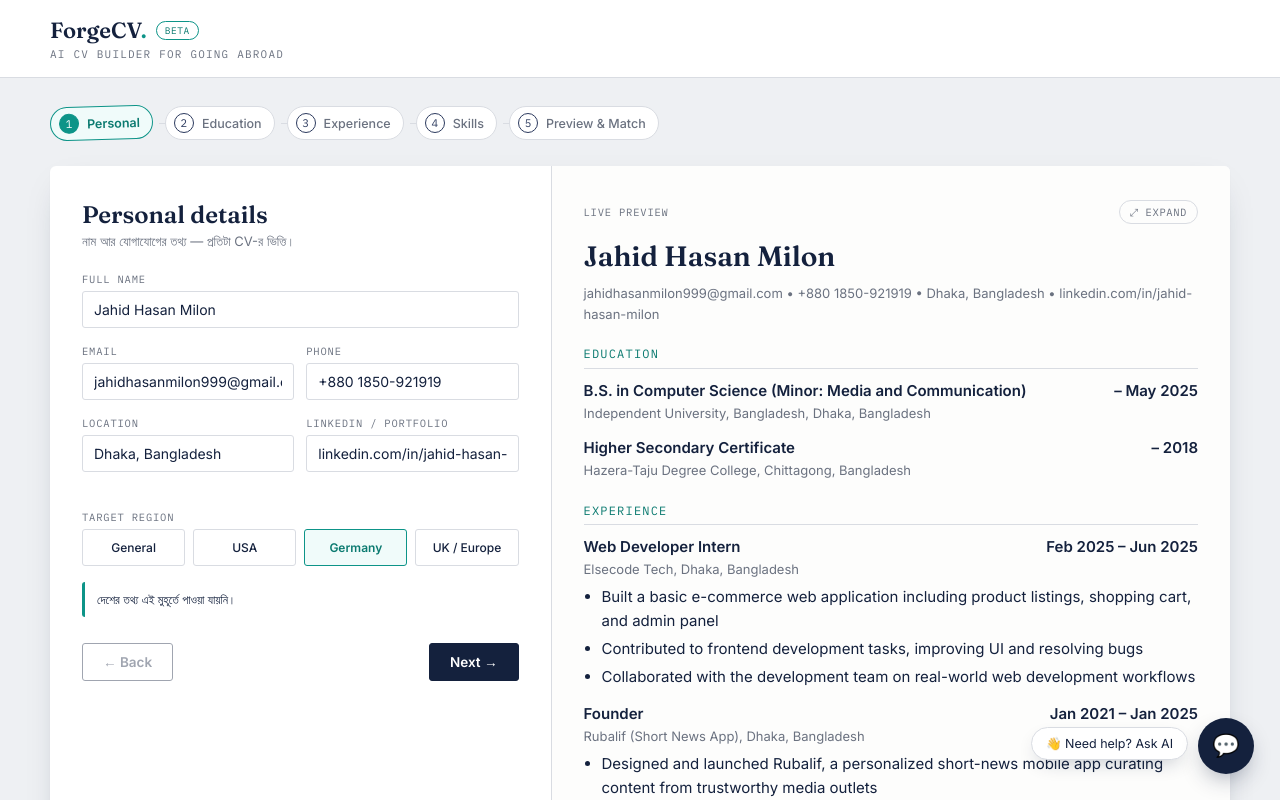
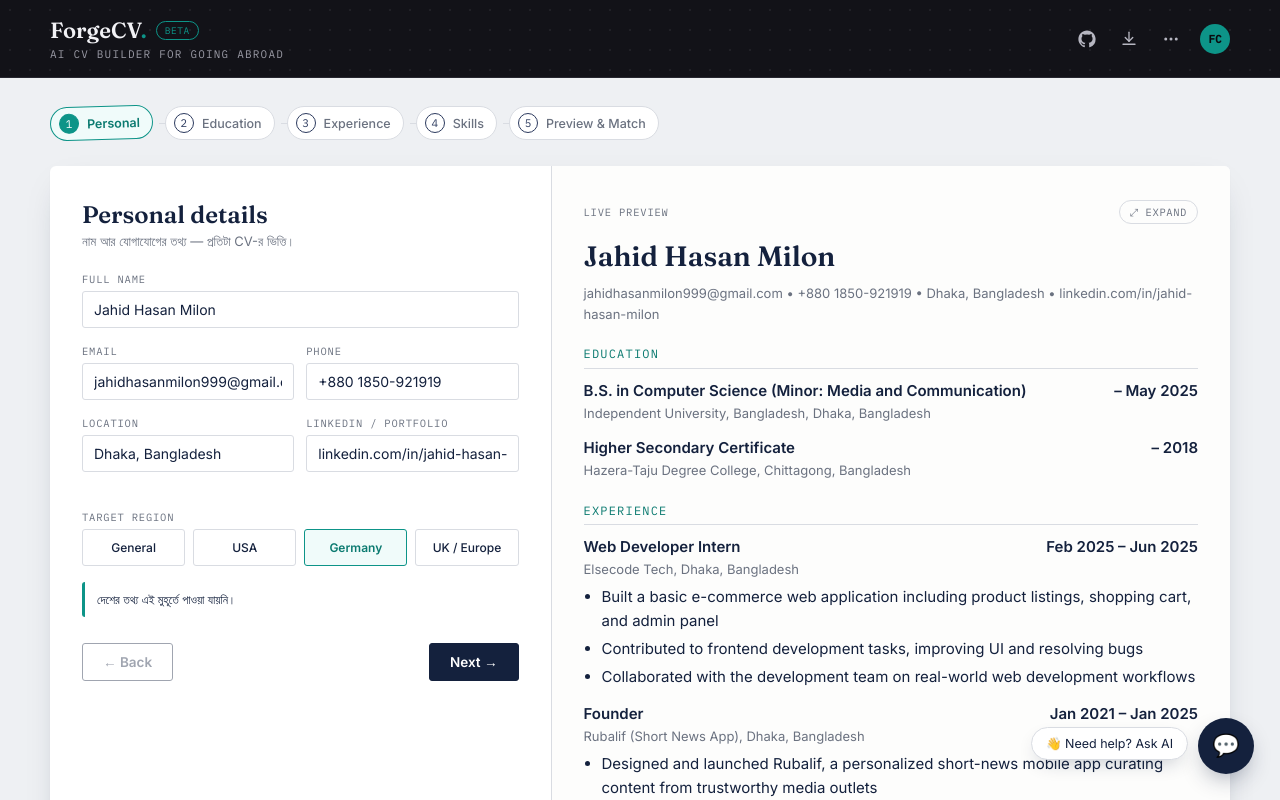
Before and after one commit to jahidhasanmilon/ForgeCV-AI_powered_CV_builder, a Next.js app: page / in a window 1280 px wide. Shown: the top 800 px of the page. Built offline with nearby package versions, Linux system fonts and the light colour scheme; no server answers.

Commit message:
Add dark Stitch-style header bar with GitHub, PDF, and account icons

```diff
--- a/src/app/globals.css
+++ b/src/app/globals.css
@@ -33,8 +33,10 @@ body {
 
 .site-header {
   width: 100%;
-  background: var(--page);
-  border-bottom: 1px solid var(--border);
+  background-color: #121218;
+  background-image: radial-gradient(rgba(255,255,255,.06) 1px, transparent 1px);
+  background-size: 20px 20px;
+  border-bottom: 1px solid #26262f;
   position: sticky;
   top: 0;
   z-index: 40;
@@ -48,20 +50,36 @@ body {
   padding: 16px 20px;
 }
 .brand-row { display: flex; align-items: center; gap: 9px; }
-.brand { font-family: "Fraunces", serif; font-size: 22px; font-weight: 600; }
+.brand { font-family: "Fraunces", serif; font-size: 22px; font-weight: 600; color: #f2f2f6; }
 .brand span { color: var(--teal); }
 .brand-badge {
   font-family: "IBM Plex Mono", monospace; font-size: 9.5px; letter-spacing: .6px;
-  text-transform: uppercase; color: var(--teal-dark); border: 1px solid var(--teal);
+  text-transform: uppercase; color: var(--teal); border: 1px solid var(--teal);
   border-radius: 999px; padding: 2px 8px;
 }
 .tagline {
   font-family: "IBM Plex Mono", monospace;
   font-size: 11px;
-  color: var(--muted);
+  color: #9a9aa5;
   text-transform: uppercase;
   letter-spacing: 1.2px;
   margin-top: 3px;
+}
+
+.header-icons { display: flex; align-items: center; gap: 8px; }
+.header-icon-btn {
+  display: flex; align-items: center; justify-content: center;
+  width: 34px; height: 34px; border-radius: 8px;
+  border: none; background: none; color: #b6b6c1; cursor: pointer;
+  transition: background .15s ease, color .15s ease;
+}
+.header-icon-btn:hover { background: #1e1e26; color: #fff; }
+.header-avatar {
+  width: 30px; height: 30px; border-radius: 50%;
+  background: var(--teal); color: #0a0a0e;
+  display: flex; align-items: center; justify-content: center;
+  font-family: "IBM Plex Mono", monospace; font-size: 11px; font-weight: 600;
+  margin-left: 4px;
 }
 .steps { display: flex; align-items: center; gap: 6px; margin-bottom: 26px; flex-wrap: wrap; }
 .stamp {
--- a/src/app/page.tsx
+++ b/src/app/page.tsx
@@ -18,6 +18,14 @@ function Builder() {
   const [previewExpanded, setPreviewExpanded] = useState(false);
   const { data } = useCv();
 
+  function exportPdf() {
+    const printArea = document.getElementById("printArea");
+    if (printArea) {
+      printArea.innerHTML = document.getElementById("livePreviewDoc")?.innerHTML ?? "";
+    }
+    window.print();
+  }
+
   return (
     <>
       <header className="site-header">
@@ -30,6 +38,39 @@ function Builder() {
               <span className="brand-badge">BETA</span>
             </div>
             <div className="tagline">AI CV builder for going abroad</div>
+          </div>
+
+          <div className="header-icons">
+            <a
+              className="header-icon-btn"
+              href="https://github.com/jahidhasanmilon/ForgeCV-AI_powered_CV_builder"
+              target="_blank"
+              rel="noopener noreferrer"
+              aria-label="View source on GitHub"
+              title="GitHub repo"
+            >
+              <svg width="18" height="18" viewBox="0 0 24 24" fill="currentColor">
+                <path d="M12 .5C5.73.5.5 5.73.5 12c0 5.09 3.29 9.4 7.86 10.93.57.1.78-.25.78-.55 0-.27-.01-1.16-.02-2.11-3.2.7-3.88-1.36-3.88-1.36-.52-1.33-1.28-1.69-1.28-1.69-1.04-.71.08-.7.08-.7 1.16.08 1.77 1.19 1.77 1.19 1.03 1.76 2.7 1.25 3.36.96.1-.75.4-1.25.73-1.54-2.55-.29-5.24-1.28-5.24-5.69 0-1.26.45-2.29 1.19-3.09-.12-.29-.52-1.46.11-3.05 0 0 .97-.31 3.18 1.18a11.1 11.1 0 0 1 5.8 0c2.2-1.49 3.17-1.18 3.17-1.18.63 1.59.23 2.76.11 3.05.74.8 1.19 1.83 1.19 3.09 0 4.42-2.69 5.4-5.25 5.68.41.36.78 1.08.78 2.17 0 1.57-.01 2.83-.01 3.22 0 .3.2.66.79.55A11.5 11.5 0 0 0 23.5 12C23.5 5.73 18.27.5 12 .5Z" />
+              </svg>
+            </a>
+
+            <button className="header-icon-btn" onClick={exportPdf} aria-label="Download PDF" title="Download PDF">
+              <svg width="18" height="18" viewBox="0 0 24 24" fill="none" stroke="currentColor" strokeWidth="1.8" strokeLinecap="round" strokeLinejoin="round">
+                <path d="M12 3v12" />
+                <path d="M7 10l5 5 5-5" />
+                <path d="M4 19h16" />
+              </svg>
+            </button>
+
+            <button className="header-icon-btn" aria-label="More options" title="More options">
+              <svg width="18" height="18" viewBox="0 0 24 24" fill="currentColor">
+                <circle cx="5" cy="12" r="2" />
+                <circle cx="12" cy="12" r="2" />
+                <circle cx="19" cy="12" r="2" />
+              </svg>
+            </button>
+
+            <div className="header-avatar" title="Your account">FC</div>
           </div>
         </div>
       </header>
```
